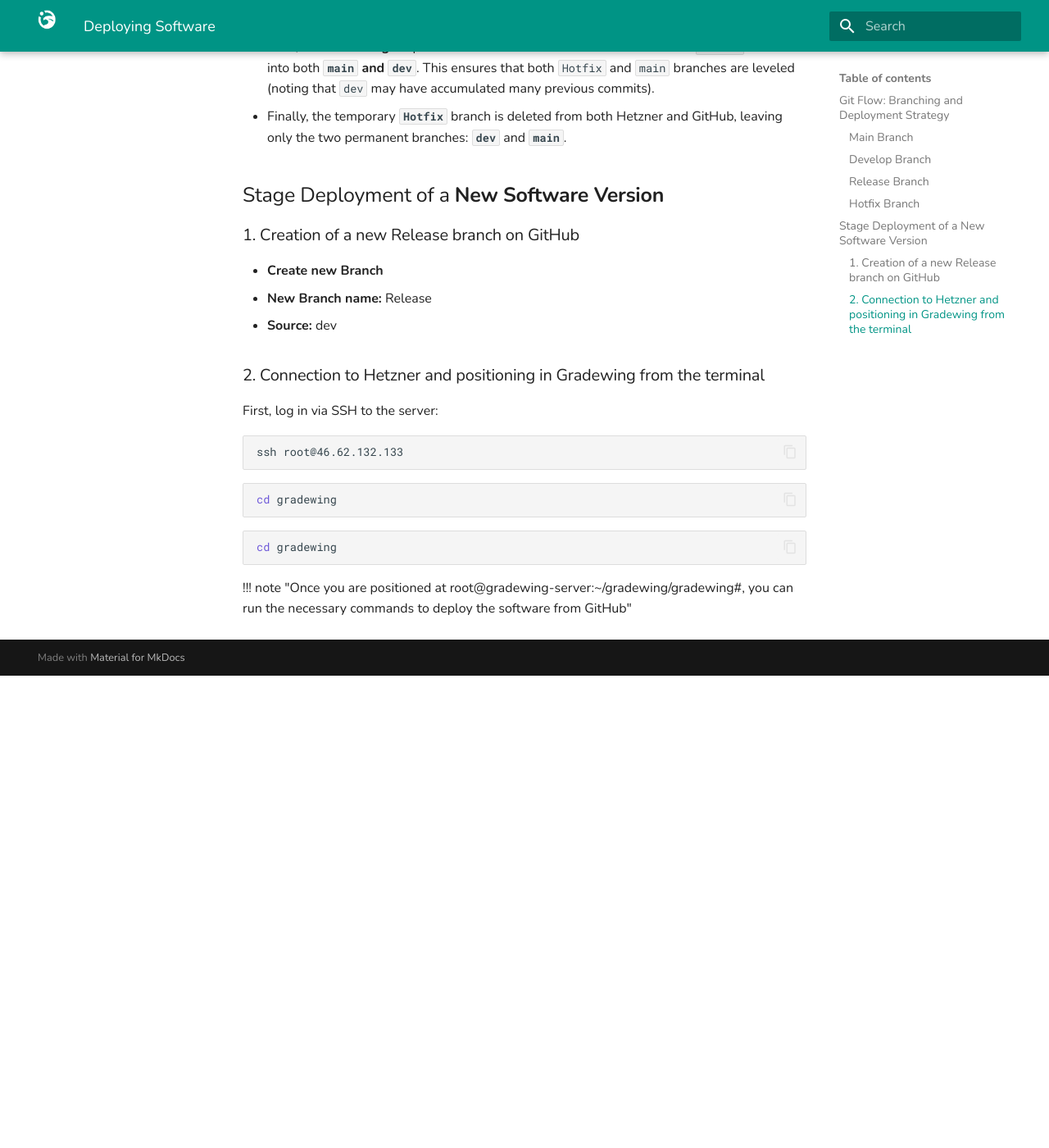
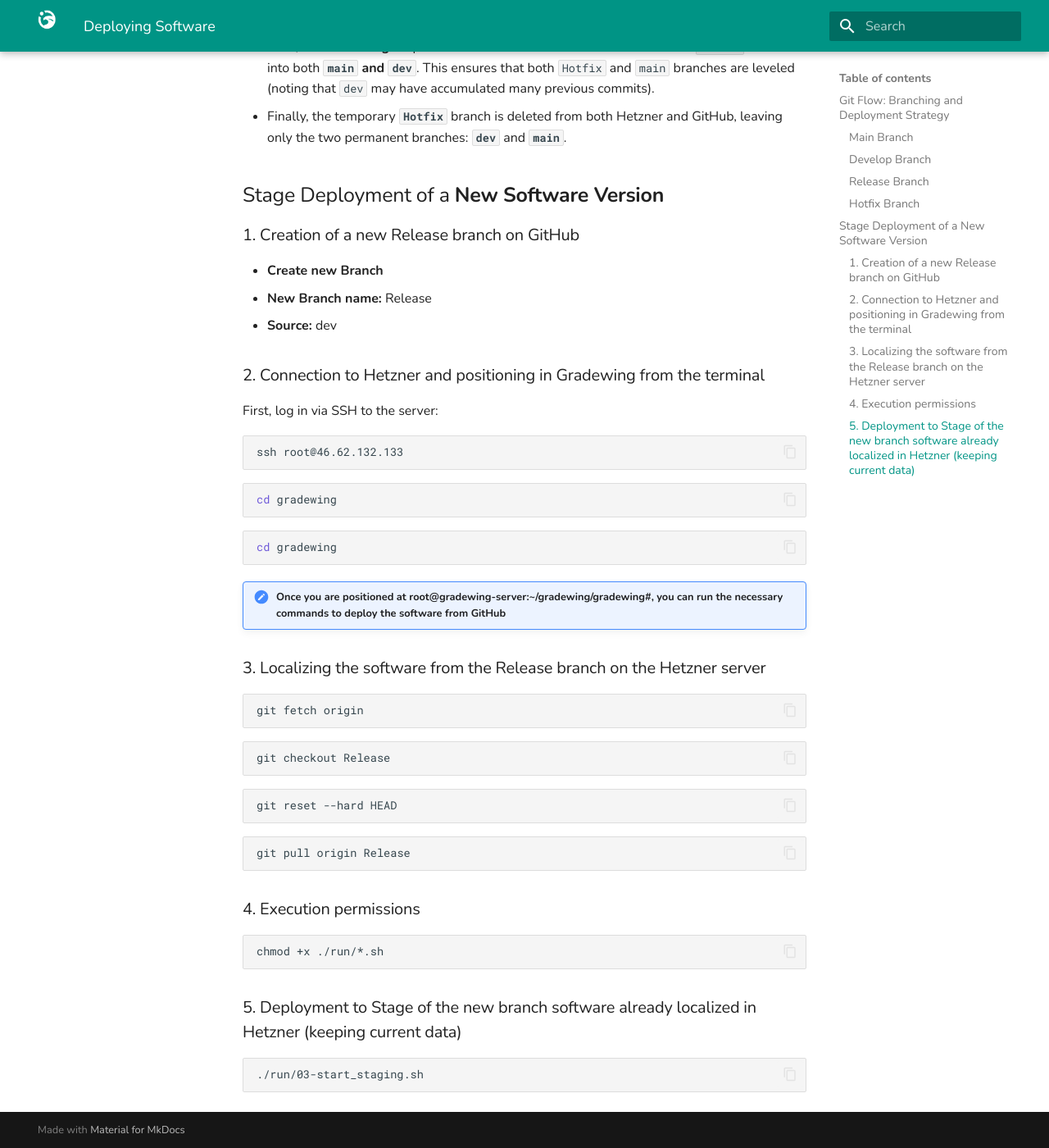
Before and after one commit to pablopenlop/gradewing_guide, an MkDocs documentation site: the page built from docs/Deploying Software.md, in a window 1280 px wide and 1400 px high, scrolled down 1843 px. Shown: the whole window at 82% size. Built offline with MkDocs 1.6.1 and Material for MkDocs 9.7.7, drawn with Linux system fonts in a browser that asks for light colours; before the commit the page ends 2667 px from its top, so only the background shows below that.

Commit message:
Update Deploying Software.md

````diff
--- a/docs/Deploying Software.md
+++ b/docs/Deploying Software.md
@@ -52,4 +52,32 @@ cd gradewing
 ```bash
 cd gradewing
 ```
-    !!! note "Once you are positioned at root@gradewing-server:~/gradewing/gradewing#, you can run the necessary commands to deploy the software from GitHub"
+
+!!! note "Once you are positioned at root@gradewing-server:~/gradewing/gradewing#, you can run the necessary commands to deploy the software from GitHub"
+
+### 3. Localizing the software from the Release branch on the Hetzner server
+
+```bash
+git fetch origin
+```
+```bash
+git checkout Release
+```
+```bash
+git reset --hard HEAD
+```
+```bash
+git pull origin Release
+```
+
+### 4. Execution permissions
+
+```bash
+chmod +x ./run/*.sh
+```
+
+### 5. Deployment to Stage of the new branch software already localized in Hetzner (keeping current data)
+
+```bash
+./run/03-start_staging.sh
+```
````
